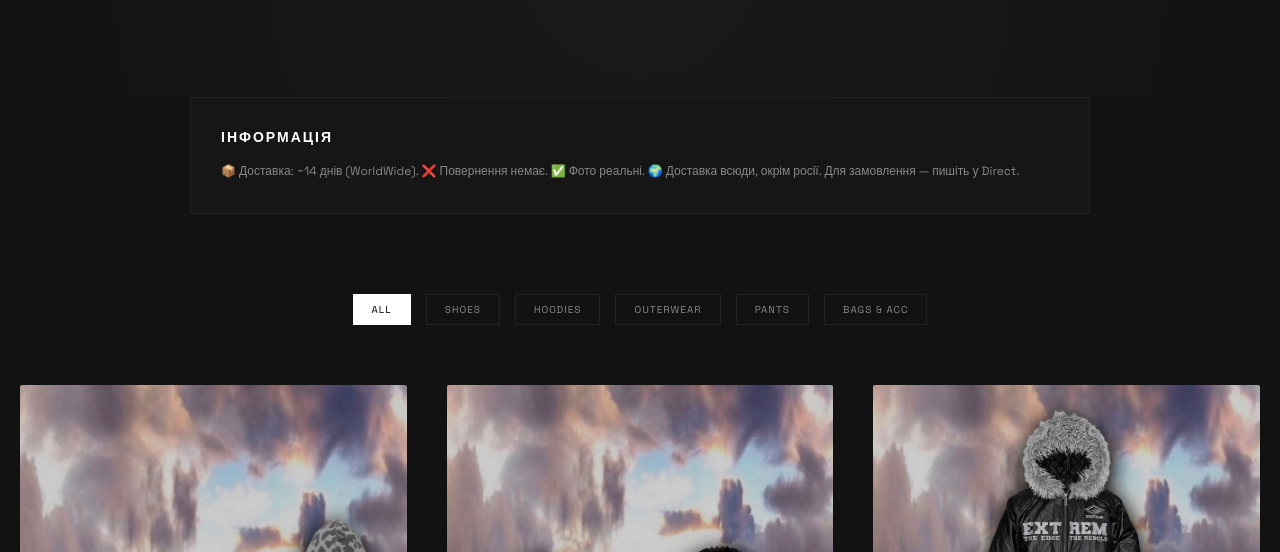
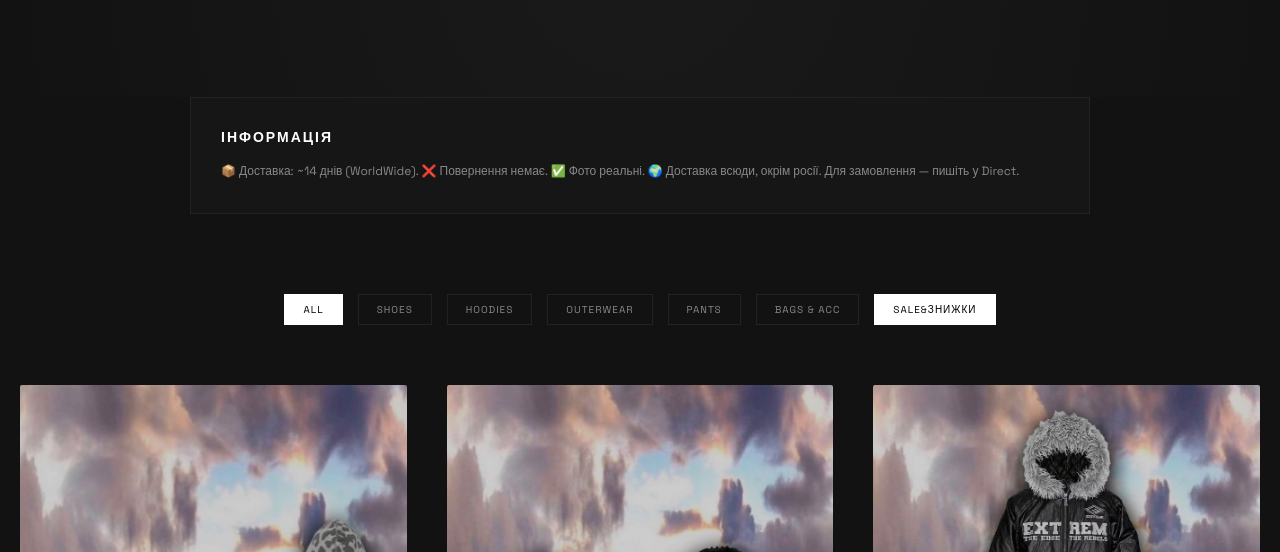
Before and after one commit to spermacumcum-pixel/custlenumber1212112, a plain HTML site: page index.html in a window 1280 px wide. Shown: the part 248-800 px from the top of the page. Drawn offline with Linux system fonts and the light colour scheme.

Commit message:
Add files via upload

```diff
--- a/index.html
+++ b/index.html
@@ -71,6 +71,7 @@
         <button class="filter-btn" onclick="filterItems('outerwear')">Outerwear</button>
         <button class="filter-btn" onclick="filterItems('pants')">Pants</button>
         <button class="filter-btn" onclick="filterItems('accessories')">Bags & Acc</button>
+        <button class="filter-btn active" onclick="filterItems('sale')">Sale&Знижки</button>
     </div>
 
     <div class="grid" id="main-grid"></div>
```
